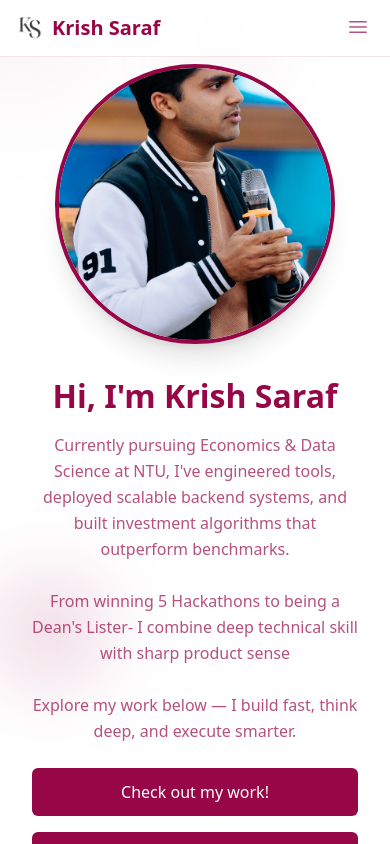
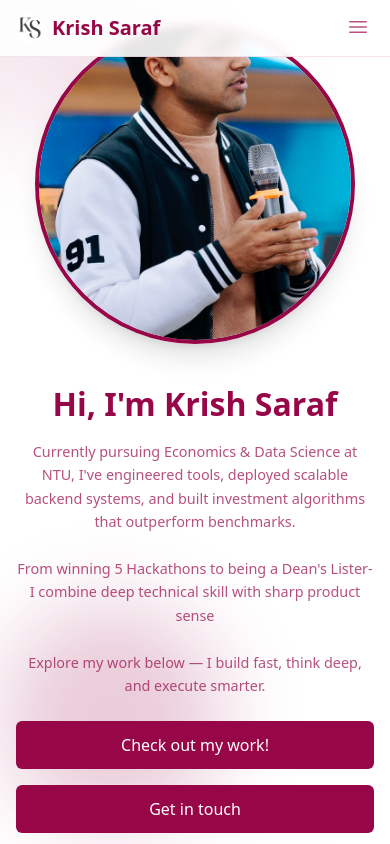
Before and after one commit to KrishSaraf/Portfolio-Website, a React (Vite) app: page / in a window 390 px wide. Shown: the top 844 px of the page. Built offline with nearby package versions, Linux system fonts and the light colour scheme.

Commit message:
Make hero section fully responsive with fluid typography and dynamic layout

```diff
--- a/src/pages/Home.tsx
+++ b/src/pages/Home.tsx
@@ -18,21 +18,23 @@ const Home = () => {
   const secondRowLogos = companyLogos.slice(4);
 
   return (
-    <section className="min-h-screen flex flex-col items-center pt-16 sm:pt-20 pb-10 px-4 sm:px-6 lg:px-8 overflow-hidden relative">
-      <div className="absolute -top-[10vw] -left-[10vw] w-[30vw] h-[30vw] max-w-[400px] max-h-[400px] bg-darkPink/10 rounded-full filter blur-3xl z-0" />
-      <div className="absolute top-1/2 left-0 w-[25vw] h-[25vw] max-w-[300px] max-h-[300px] bg-darkPink/20 rounded-full filter blur-2xl z-0" />
-      <div className="absolute bottom-0 right-0 w-[35vw] h-[30vw] max-w-[500px] max-h-[400px] bg-darkPink/10 rounded-full filter blur-3xl z-0" />
-      <div className="absolute top-0 right-1/3 w-[20vw] h-[20vw] max-w-[240px] max-h-[240px] bg-darkPink/10 rounded-full filter blur-2xl z-0" />
+    <section className="min-h-screen flex flex-col items-center py-6 sm:py-10 md:py-16 lg:py-20 px-4 sm:px-6 md:px-8 overflow-hidden relative">
+      {/* Background gradients */}
+      <div className="absolute -top-32 -left-32 w-64 sm:w-80 md:w-96 h-64 sm:h-80 md:h-96 bg-darkPink/10 rounded-full filter blur-3xl z-0" />
+      <div className="absolute top-1/2 left-0 w-56 sm:w-64 md:w-72 h-56 sm:h-64 md:h-72 bg-darkPink/20 rounded-full filter blur-2xl z-0" />
+      <div className="absolute bottom-0 right-0 w-72 sm:w-96 md:w-[400px] lg:w-[500px] h-64 sm:h-80 md:h-[400px] bg-darkPink/10 rounded-full filter blur-3xl z-0" />
+      <div className="absolute top-0 right-1/3 w-48 sm:w-56 md:w-60 h-48 sm:h-56 md:h-60 bg-darkPink/10 rounded-full filter blur-2xl z-0" />
 
       <div className="container mx-auto relative z-10 w-full max-w-7xl">
-        <div className="grid grid-cols-1 lg:grid-cols-2 gap-8 sm:gap-12 lg:gap-16 items-center">
+        <div className="grid grid-cols-1 lg:grid-cols-2 gap-6 sm:gap-10 md:gap-16 items-center">
+          {/* Profile Image */}
           <motion.div
             initial={{ opacity: 0, scale: 0.8 }}
             animate={{ opacity: 1, scale: 1 }}
             transition={{ duration: 0.5, delay: 0.2 }}
-            className="relative flex justify-center order-1 w-full"
+            className="relative flex justify-center order-1 mx-auto lg:mx-0 w-full"
           >
-            <div className="w-[280px] h-[280px] sm:w-[320px] sm:h-[320px] md:w-[380px] md:h-[380px] lg:w-[400px] lg:h-[400px] xl:w-[450px] xl:h-[450px] rounded-full overflow-hidden border-4 border-darkPink shadow-xl mx-auto">
+            <div className="w-[min(100%,320px)] h-[min(100vw,320px)] sm:w-[min(100%,380px)] sm:h-[min(100vw,380px)] md:w-[min(100%,400px)] md:h-[min(100vw,400px)] lg:w-[min(100%,450px)] lg:h-[min(40vw,550px)] rounded-full overflow-hidden border-4 border-darkPink shadow-xl">
               <img
                 src={profileImage}
                 alt="Krish Saraf"
@@ -40,26 +42,26 @@ const Home = () => {
               />
             </div>
           </motion.div>
+
+          {/* Content */}
           <motion.div
             initial={{ opacity: 0, y: 20 }}
             animate={{ opacity: 1, y: 0 }}
             transition={{ duration: 0.5 }}
-            className="text-center lg:text-center order-2 flex flex-col items-center lg:items-center w-full px-4 sm:px-6"
+            className="text-center lg:text-center order-2 flex flex-col items-center w-full"
           >
-            <h1 className="text-[2rem] sm:text-[2.5rem] md:text-[3rem] lg:text-[3.25rem] font-extrabold text-darkPink mb-4 sm:mb-6 leading-tight text-center">
+            <h1 className="text-[clamp(2rem,5vw,3.5rem)] font-extrabold text-darkPink mb-4 mt-4 md:mt-6 lg:mt-0 leading-tight text-center">
               Hi, I'm <strong>Krish Saraf</strong>
             </h1>
-
-            <p className="text-darkPink/70 text-[1rem] sm:text-[1.125rem] md:text-[1.2rem] mb-6 max-w-xl md:max-w-2xl lg:max-w-3xl leading-relaxed">
+            <p className="text-darkPink/70 text-[clamp(0.9rem,1.5vw,1.1rem)] mb-6 max-w-xl lg:max-w-2xl leading-relaxed">
               Currently pursuing Economics & Data Science at NTU, I've engineered tools, deployed scalable backend systems, and built investment algorithms that outperform benchmarks.
-              <br />
-              <br />
+              <br /><br />
               From winning 5 Hackathons to being a Dean's Lister- I combine deep technical skill with sharp product sense
-              <br />
-              <br />
+              <br /><br />
               Explore my work below — I build fast, think deep, and execute smarter.
             </p>
 
+            {/* Buttons */}
             <div className="flex flex-col sm:flex-row gap-4 mb-6 w-full max-w-xl mx-auto">
               <Link to="/projects" className="no-underline w-full sm:w-1/2">
                 <motion.button
@@ -82,16 +84,18 @@ const Home = () => {
               </Link>
             </div>
 
+            {/* Company Logos */}
             <motion.div
               initial={{ opacity: 0, y: 20 }}
               animate={{ opacity: 1, y: 0 }}
               transition={{ duration: 0.5, delay: 0.3 }}
               className="w-full mt-6"
             >
-              <h3 className="text-xl sm:text-2xl font-bold text-darkPink mb-6 text-center">
+              <h3 className="text-[clamp(1.1rem,2vw,1.5rem)] font-bold text-darkPink mb-4 text-center">
                 Companies I have worked with
               </h3>
 
+              {/* First row of logos */}
               <div className="flex flex-wrap justify-center items-center gap-4 sm:gap-6 mb-1">
                 {firstRowLogos.map((logo, index) => (
                   <motion.div
@@ -99,7 +103,7 @@ const Home = () => {
                     initial={{ opacity: 0, y: 10 }}
                     animate={{ opacity: 1, y: 0 }}
                     transition={{ duration: 0.3, delay: 0.3 + index * 0.1 }}
-                    className="w-[80px] h-[40px] sm:w-[100px] sm:h-[50px] md:w-[120px] md:h-[60px] lg:w-[130px] lg:h-[65px] flex items-center justify-center"
+                    className="w-24 h-12 sm:w-28 md:w-32 sm:h-16 md:h-20 flex items-center justify-center"
                   >
                     <img
                       src={logo.src}
@@ -110,6 +114,7 @@ const Home = () => {
                 ))}
               </div>
 
+              {/* Second row of logos */}
               <div className="flex flex-wrap justify-center items-center gap-4 sm:gap-6">
                 {secondRowLogos.map((logo, index) => (
                   <motion.div
@@ -117,7 +122,7 @@ const Home = () => {
                     initial={{ opacity: 0, y: 10 }}
                     animate={{ opacity: 1, y: 0 }}
                     transition={{ duration: 0.3, delay: 0.5 + index * 0.1 }}
-                    className="w-[90px] h-[45px] sm:w-[110px] sm:h-[55px] md:w-[130px] md:h-[65px] lg:w-[140px] lg:h-[70px] flex items-center justify-center"
+                    className="w-32 h-16 sm:w-36 md:w-40 sm:h-20 md:h-24 flex items-center justify-center"
                   >
                     <img
                       src={logo.src}
```
